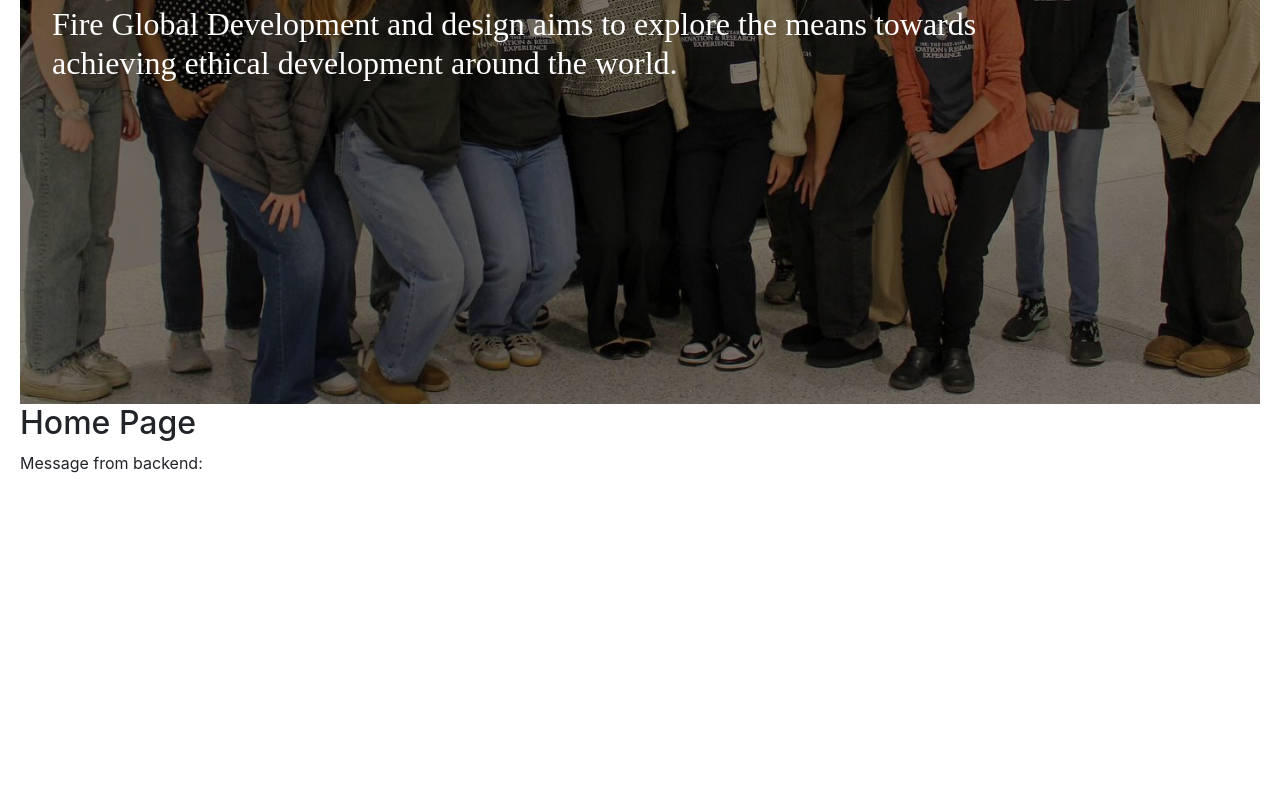
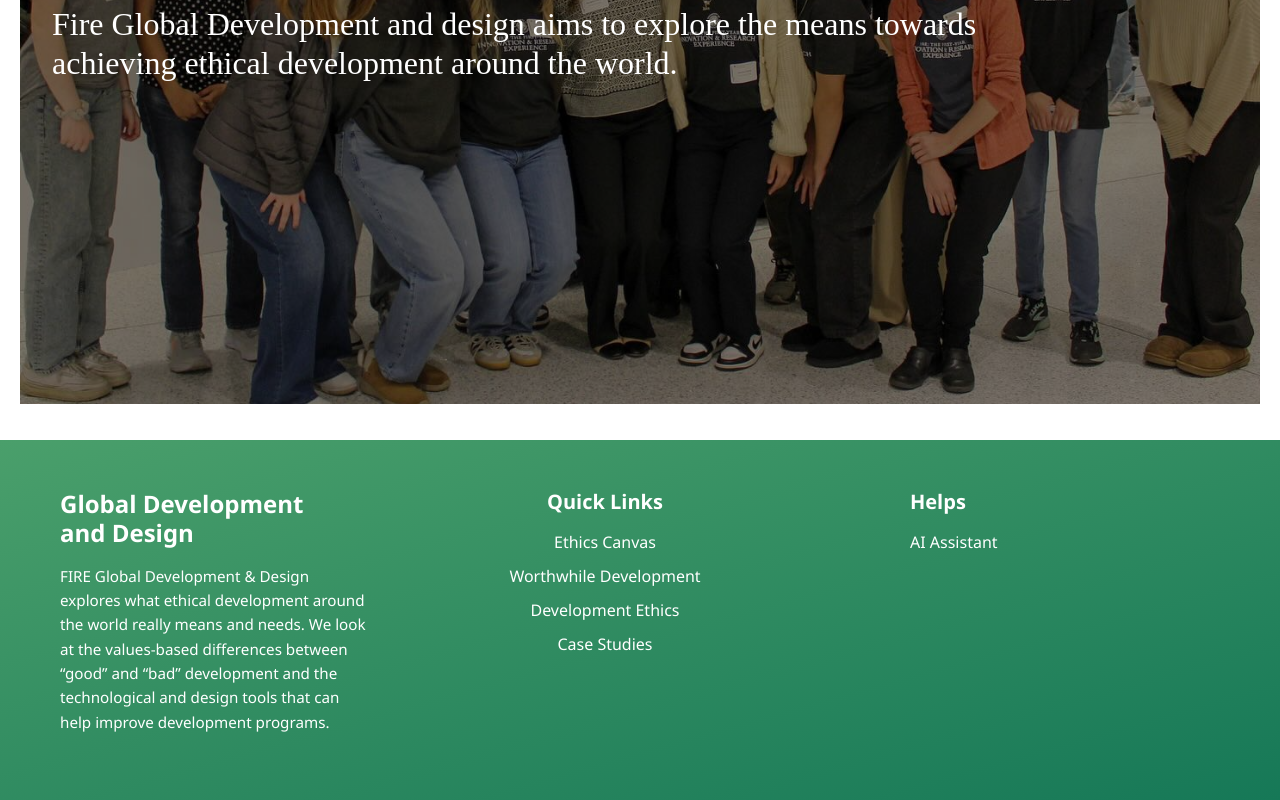
Before and after one commit to GDD-Toolkit/gdd-toolkit-2025, a React (Create React App) app in the folder client/: page / in a window 1280 px wide. Shown: the part 493-1293 px from the top of the page. Before the commit the page ends 1004 px from the top, so only its background shows below. Built offline with nearby package versions, Linux system fonts and the light colour scheme; no server answers.

Commit message:
Footer updates

```diff
--- a/client/src/App.js
+++ b/client/src/App.js
@@ -1,29 +1,22 @@
 import React from 'react';
 import { BrowserRouter as Router, Routes, Route } from 'react-router-dom';
-import MyNavBar from './Navbar'; // Import your Navbar
-import Home from './Home';        // Import the new Home page
+import MyNavBar from './Navbar';
+import Home from './Home';
+import Footer from './Footer';
 import './App.css';
+
+
 function App() {
   return (
     <Router>
       <MyNavBar />
       <Routes>
         <Route path="/" element={<Home />} />
-        {/* You can add more routes here later */}
+        {/* Add other routes here */}
       </Routes>
+      <Footer />
     </Router>
   );
 }
 
 export default App;
-
-function Hero() {
-  return (
-    <div className="hero-container">
-      <div className='hero-text'>
-        <h1>What Does GDD Do?</h1>
-        <h2>Fire Global Development and design aims to explore the means towards achieving ethical development around the world.</h2>
-      </div>
-    </div>
-  );
-}
--- a/client/src/Footer.css
+++ b/client/src/Footer.css
@@ -0,0 +1,51 @@
+.footer-container {
+    background: linear-gradient(to bottom right, #4a9f6b, #167857);
+    color: white;
+    padding: 50px 60px;
+    font-family: 'Segoe UI', sans-serif;
+  }
+
+  .footer-grid {
+    display: flex;
+    justify-content: center; /* center all columns */
+    gap: 80px; /* space between columns */
+    flex-wrap: wrap;
+  }
+
+  .footer-column {
+    flex: 1;
+    min-width: 220px;
+  }
+
+  .footer-column.centered {
+    text-align: center;
+    margin-right: 70px;
+  }
+
+  .footer-column h4, .footer-column h5 {
+    font-weight: 700;
+    margin-bottom: 16px;
+  }
+
+  .footer-column p {
+    line-height: 1.6;
+    font-size: 0.95rem;
+  }
+
+  .footer-column ul {
+    list-style: none;
+    padding: 0;
+  }
+
+  .footer-column li {
+    margin-bottom: 10px;
+  }
+
+  .footer-column a {
+    color: white;
+    text-decoration: none;
+  }
+
+  .footer-column a:hover {
+    text-decoration: underline;
+  }
--- a/client/src/Footer.js
+++ b/client/src/Footer.js
@@ -0,0 +1,43 @@
+import React from 'react';
+import './Footer.css';
+
+function Footer() {
+  return (
+    <div className="footer-container">
+      <div className="footer-grid">
+        {/* Left Column */}
+        <div className="footer-column">
+          <h4>Global Development<br />and Design</h4>
+          <p>
+            FIRE Global Development & Design explores what ethical development
+            around the world really means and needs. We look at the
+            values-based differences between “good” and “bad” development and
+            the technological and design tools that can help improve
+            development programs.
+          </p>
+        </div>
+
+        {/* Center Column - Quick Links */}
+        <div className="footer-column centered">
+          <h5>Quick Links</h5>
+          <ul>
+            <li><a href="#">Ethics Canvas</a></li>
+            <li><a href="#">Worthwhile Development</a></li>
+            <li><a href="#">Development Ethics</a></li>
+            <li><a href="#">Case Studies</a></li>
+          </ul>
+        </div>
+
+        {/* Right Column - Helps */}
+        <div className="footer-column">
+          <h5>Helps</h5>
+          <ul>
+            <li><a href="#">AI Assistant</a></li>
+          </ul>
+        </div>
+      </div>
+    </div>
+  );
+}
+
+export default Footer;
--- a/client/src/Home.js
+++ b/client/src/Home.js
@@ -13,8 +13,8 @@ function Home() {
   return (
     <div style={{ padding: "20px" }}>
       <Hero />
-      <h2>Home Page</h2>
-      <p>Message from backend: {message}</p>
+      <h2> </h2>
+      <p> </p>
     </div>
   );
 }
--- a/client/src/Navbar.js
+++ b/client/src/Navbar.js
@@ -3,7 +3,7 @@ import Nav from 'react-bootstrap/Nav';
 import Navbar from 'react-bootstrap/Navbar';
 import NavDropdown from 'react-bootstrap/NavDropdown';
 import Button from 'react-bootstrap/Button';
-import './Navbar.css'; // still using the custom styles
+import './Navbar.css';
 
 function MyNavBar() {
   return (
```
